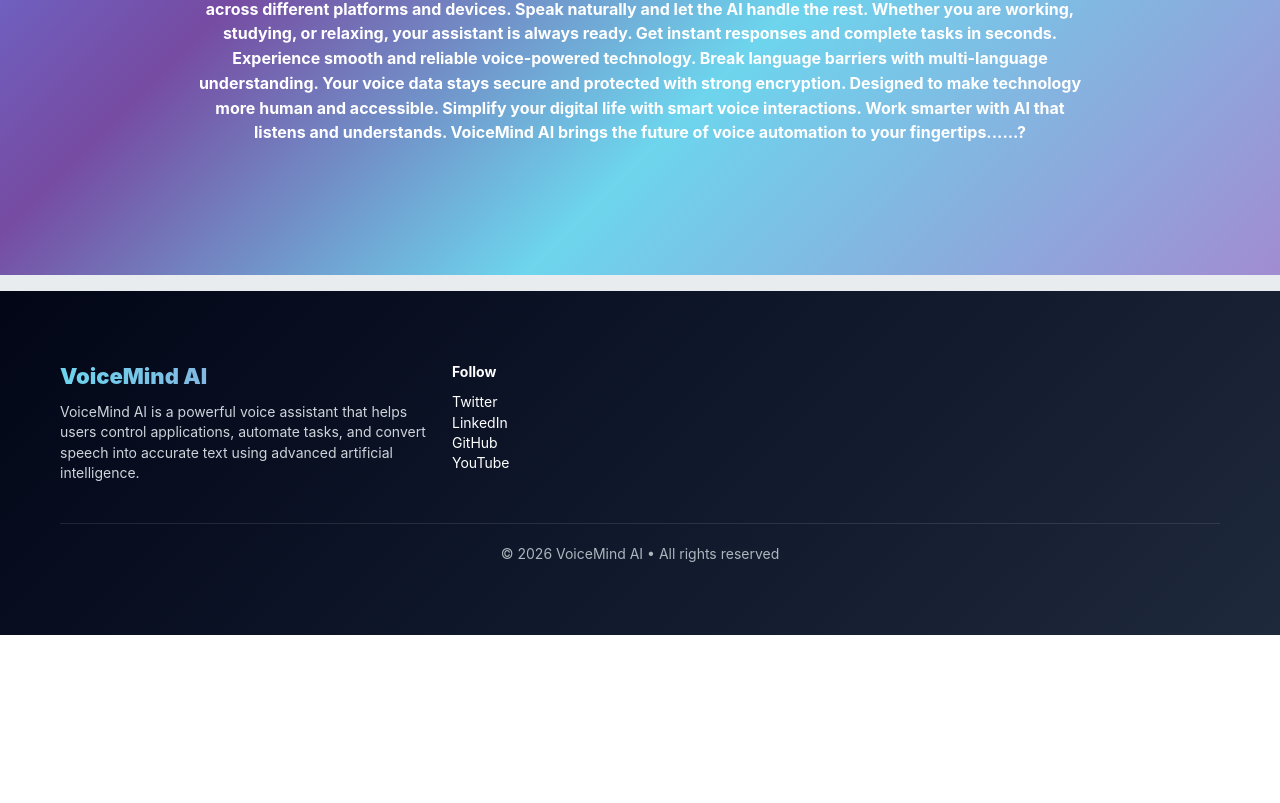
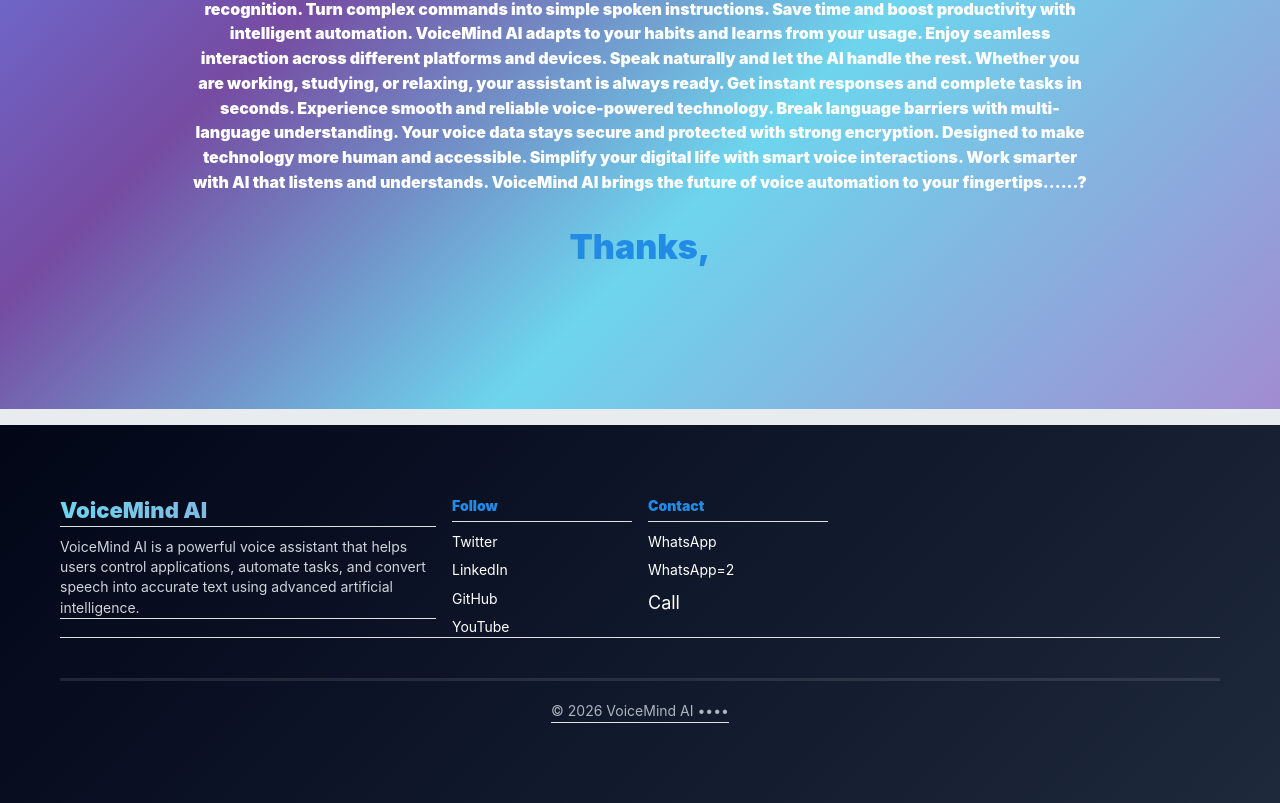
Before and after one commit to prince-pardhan/VoiceMind-AI, a Next.js app: page / in a window 1280 px wide. Shown: the part 2512-3315 px from the top of the page. Before the commit the page ends 3147 px from the top, so only its background shows below. Built offline with nearby package versions, Linux system fonts and the light colour scheme.

Commit message:
footer colour text add ki ya  h

```diff
--- a/app/Footer/Footer.tsx
+++ b/app/Footer/Footer.tsx
@@ -1,6 +1,6 @@
 "use client";
 
-import { Box, Flex, Text, Title, Grid } from "@mantine/core";
+import { Box, Flex, Text, Title, Grid, Divider, Stack } from "@mantine/core";
 
 export default function Page() {
   return (
@@ -27,6 +27,7 @@ export default function Page() {
             }}
           >
             VoiceMind AI
+            <Divider mb={10} fw={900} />
           </Title>
 
           <Text size="sm" c="gray.4">
@@ -34,6 +35,7 @@ export default function Page() {
             control applications, automate tasks, and convert speech
             into accurate text using advanced artificial intelligence.
           </Text>
+            <Divider mb={10} />
         </Grid.Col>
 
         {/* Company */}
@@ -47,29 +49,67 @@ export default function Page() {
 
         {/* Social */}
         <Grid.Col span={{ base: 6, sm: 3, md: 2 }}>
-          <Title order={6} mb={10} style={{gap:"20px"}}>Follow</Title>
+          <Title order={6} mb={5} fw={900} c="blue">Follow</Title>
+          <Divider mb={10} />
 
-          <Text size="sm" style={{ cursor: "pointer" ,gap:"20px"}}> <a href="https://x.com/Rkswami001">Twitter</a></Text>
-          <Text size="sm" style={{ cursor: "pointer" }}> <a href="https://www.linkedin.com/in/rk-swami-b63251379/">LinkedIn</a></Text>
-          <Text size="sm" style={{ cursor: "pointer" }}>  <a href="https://github.com/prince-pardhan">GitHub</a> </Text>
-          <Text size="sm" style={{ cursor: "pointer" }}> <a href="https://www.youtube.com/@RkWriter001">YouTube</a> </Text>
+          <Stack gap={8}>
+            <Text size="sm">
+              <a href="https://x.com/Rkswami001" target="_blank">Twitter</a>
+            </Text>
+
+            <Text size="sm">
+              <a href="https://www.linkedin.com/in/rk-swami-b63251379/" target="_blank">LinkedIn</a>
+            </Text>
+
+            <Text size="sm">
+              <a href="https://github.com/prince-pardhan" target="_blank">GitHub</a>
+            </Text>
+
+            <Text size="sm">
+              <a href="https://www.youtube.com/@RkWriter001" target="_blank">YouTube</a>
+            </Text>
+          </Stack>
+
+
+        </Grid.Col>
+        <Grid.Col span={{ base: 6, sm: 3, md: 2 }}>
+          <Title order={6} mb={5} fw={900} c="blue">Contact</Title>
+          <Divider mb={10} />
+
+          <Stack gap={8}>
+            <Text size="sm">
+              <a href="https://wa.me/918290400325" target="_blank">
+                WhatsApp
+              </a>
+            </Text>
+            <Text size="sm">
+              <a href="https://wa.me/917450800010" target="_blank">
+                WhatsApp=2
+              </a>
+            </Text>
+            <Text size="lg">
+              <a href="tel:+918290400325">Call</a>
+            </Text>
+          </Stack>
+
 
         </Grid.Col>
 
       </Grid>
-
+  <Divider mb={10} />
       {/* Bottom */}
       <Flex
         justify="center"
         align="center"
         mt={40}
         style={{
-          borderTop: "1px solid rgba(255,255,255,0.1)",
+          borderTop: "3px solid rgba(255,255,255,0.1)",
           paddingTop: "20px",
         }}
       >
         <Text size="sm" c="gray.5">
-          © 2026 VoiceMind AI • All rights reserved
+          © 2026 VoiceMind AI ••••
+          <Divider mb={10} />
         </Text>
       </Flex>
     </Box>
--- a/app/Home/About.tsx
+++ b/app/Home/About.tsx
@@ -171,10 +171,13 @@ export default function Page() {
              VoiceMind AI =
           </Title>
 
-          <Text c="black" fw={500} bg="blue">
+          <Text c="black" fw={500} bg="red">
             VoiceMind AI transforms the way people interact with technology.
             Using advanced machine learning and natural language processing,
             it allows users to perform tasks simply by speaking.......?
+          </Text> <br />
+          <Text c="black" fw={900} bg="green">
+          Ai jis ke bara me shirf logo ne suna tha ab ve es ka use kar sakta t ye hi h futchar ((((VoiceMind AI))))  .......?
           </Text>
         </Box>
 
@@ -207,7 +210,7 @@ export default function Page() {
           Start Using VoiceMind AI Today =
         </Title>
 
-        <Text maw={900} mb={30} fw={700} c="white">
+        <Text maw={900} mb={30} fw={900} c="white">
           Experience the next generation AI voice assistant and automate your digital life effortlessly.
           Control your apps, devices, and workflows using simple voice commands.
           VoiceMind AI understands natural language just like a human assistant.
@@ -229,6 +232,9 @@ export default function Page() {
           Work smarter with AI that listens and understands.
           VoiceMind AI brings the future of voice automation to your fingertips......?
         </Text>
+         <Title mb={40} fw={900} c="blue" >
+          Thanks,
+        </Title>
       </Flex>
     </Box>
   );
```
